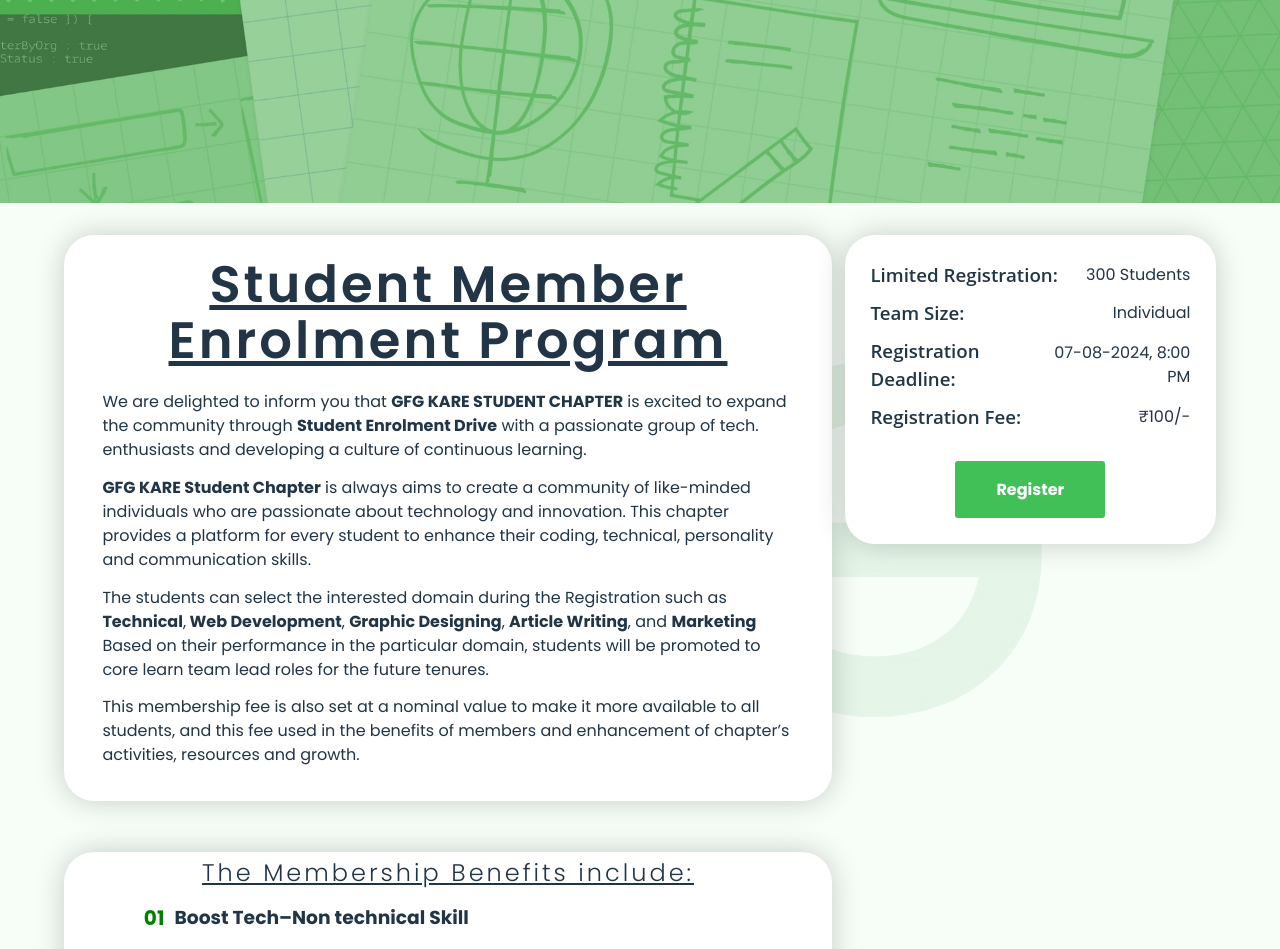
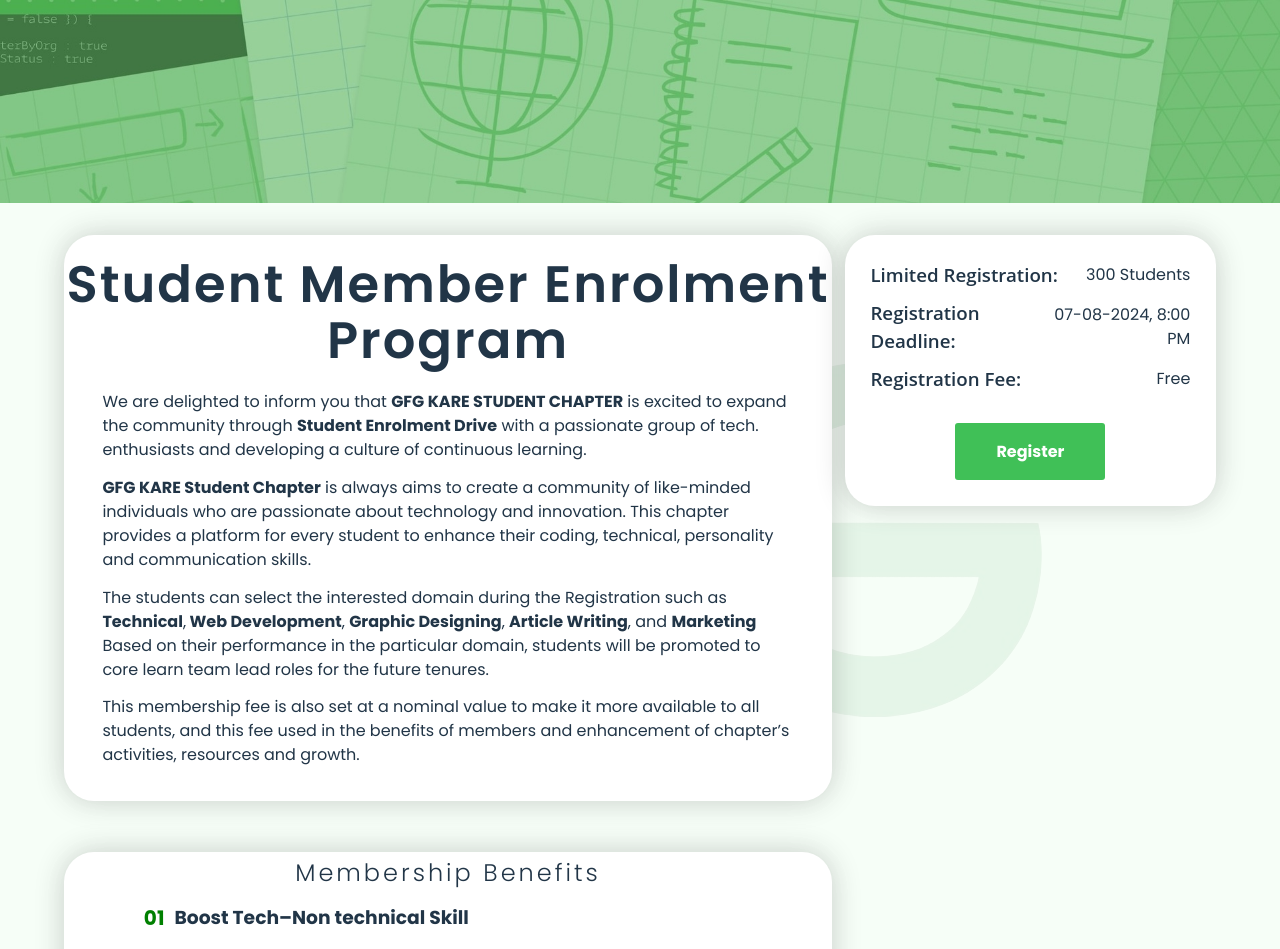
Before and after one commit to vinnugollakoti/gfg, a React (Vite) app in the folder client/: page / in a window 1280 px wide. Shown: the top 949 px of the page. Built offline with nearby package versions, Linux system fonts and the light colour scheme; a web font is replaced by a local one.

Commit message:
added final commit

```diff
--- a/client/src/App.css
+++ b/client/src/App.css
@@ -59,7 +59,6 @@
   font-style: normal;
   margin: 0px;
   padding-top: 1%;
-  text-decoration: underline;
 }
 .profilelogo {
   width: 43px;
@@ -132,13 +131,12 @@
   border-radius: 30px;
 }
 .heading {
-  letter-spacing: 3px;
+  letter-spacing: 2px;
   font-family: "Poppins", sans-serif;
   font-weight: 600;
   font-style: normal;
   margin: 0px;
   padding-top: 1%;
-  text-decoration: underline;
 }
 .heading1 {
   letter-spacing: 3px;
@@ -148,7 +146,6 @@
   font-size: x-large;
   margin: 0px;
   padding-top: 1%;
-  text-decoration: underline;
 }
 .model2 {
   background-color: white;
--- a/client/src/Components/Algorithmist.jsx
+++ b/client/src/Components/Algorithmist.jsx
@@ -65,19 +65,12 @@
                   <p className="p">300 Students</p>
                 </div>
                 <div className="info-item">
-                  <h3 className="h3">
-                    {/* <img src={formlogo} alt="Team Size" className="icon" /> */}
-                    Team Size:
-                  </h3>
-                  <p className="p">Individual</p>
-                </div>
-                <div className="info-item">
                   <h3 className="h3">Registration Deadline:</h3>
                   <p className="deadline p">07-08-2024, 8:00 PM</p>
                 </div>
                 <div className="info-item">
                   <h3 className="h3">Registration Fee:</h3>
-                  <p className="p">₹100/-</p>
+                  <p className="p">Free</p>
                 </div>
               </div>
               <div className="register">
@@ -90,7 +83,7 @@
 
       <div className="model2">
         <center>
-        <h1 className="heading1">The Membership Benefits include:</h1>
+        <h1 className="heading1">Membership Benefits</h1>
         </center>
         <div className="rounds-details">
             <div className="about">
--- a/client/src/Components/Form.jsx
+++ b/client/src/Components/Form.jsx
@@ -79,7 +79,7 @@
       <img src={bg} alt="" className="bg1" />
       <div className="main-form">
         <div className="form">
-            <h1 className="font1">REGISTRATION FORM</h1>
+        <h1 className="font1">REGISTRATION FORM</h1>
             <form onSubmit={handleSubmit}>
                 <div className="form-1">
                 <label htmlFor="text">Your Full Name :</label><br />
--- a/client/src/Form.css
+++ b/client/src/Form.css
@@ -42,7 +42,7 @@
   font-optical-sizing: auto;
   font-weight: 400;
   font-style: normal;
-  padding-left: 2%;
+  padding-left: 5%;
 }
 .form-1, .form-2 {
     margin-top: 4%;
@@ -135,6 +135,9 @@
     .phone {
         height: 15px;
     }
+    .font1 {
+      font-size: 25px;
+    }
     .bg1 {
         width: 90%;
         margin-left: 0%;
```
